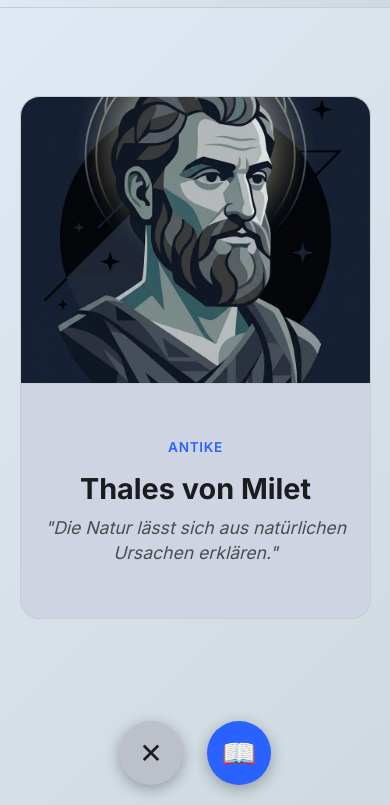
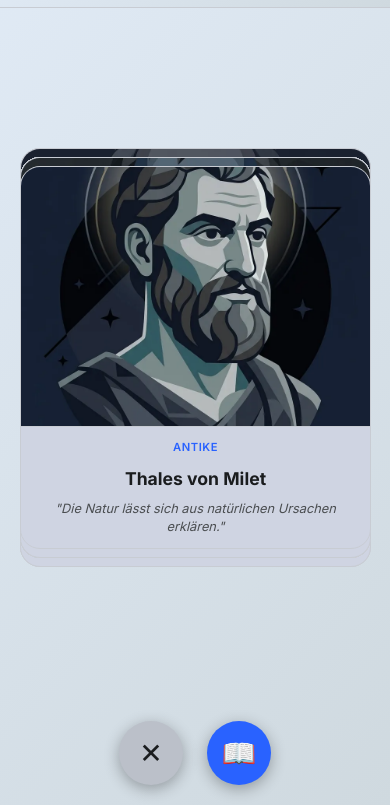
Before and after one commit to isma1973/Philosophiegeschichte, a website: page galerie.html in a window 390 px wide. Shown: the part 39-844 px from the top of the page. Drawn offline with Linux system fonts and the light colour scheme.

Commit message:
fix(galerie): responsive card sizing — smaller portrait, clamp() fonts, no text clip

```diff
--- a/galerie.html
+++ b/galerie.html
@@ -32,8 +32,9 @@
             position: absolute;
             width: 90vw;
             max-width: 420px;
-            /* Reduced height so buttons below never overlap */
-            height: min(62vh, 580px);
+            /* Content-driven height: stretches to fit image + text */
+            height: auto;
+            max-height: min(65vh, 600px);
             background: var(--bg-secondary);
             border: 1px solid var(--border);
             border-radius: var(--radius-lg);
@@ -45,7 +46,7 @@
             transition: transform 0.3s ease, opacity 0.3s ease;
             transform-origin: 50% 100%;
             will-change: transform;
-            transform: translateZ(0); /* Forces GPU rendering for smoother shadows */
+            transform: translateZ(0);
             cursor: grab;
         }
         body.dark-mode .tinder-card {
@@ -57,25 +58,61 @@
         }
         .tinder-card:active { cursor: grabbing; }
         .card-img {
-            flex: 1;
+            /* Portrait: max 40% of the card height, never more than 220px on small screens */
+            flex: 0 0 auto;
             object-fit: cover;
             width: 100%;
-            height: 55%;
+            height: clamp(140px, 35vh, 260px);
             border-bottom: 1px solid var(--border);
             pointer-events: none;
         }
         .card-body {
-            flex: 0 0 45%;
-            padding: var(--space-4);
+            flex: 1 1 auto;
+            padding: clamp(12px, 3vw, 20px);
             text-align: center;
             pointer-events: none;
             display: flex;
             flex-direction: column;
             justify-content: center;
+            gap: 4px;
+            overflow: hidden;
         }
-        .card-name { font-size: 1.8rem; font-weight: 700; margin-bottom: var(--space-2); }
-        .card-era { font-size: 0.85rem; color: var(--accent); font-weight: 600; text-transform: uppercase; margin-bottom: var(--space-3); letter-spacing: 0.05em; }
-        .card-quote { font-style: italic; font-size: 1.1rem; color: var(--text-light); line-height: 1.4; }
+        .card-name {
+            font-size: clamp(1.1rem, 4.5vw, 1.8rem);
+            font-weight: 700;
+            margin-bottom: 4px;
+            /* Prevent very long names from breaking layout */
+            overflow: hidden;
+            text-overflow: ellipsis;
+            white-space: nowrap;
+        }
+        .card-era {
+            font-size: clamp(0.7rem, 2.5vw, 0.85rem);
+            color: var(--accent);
+            font-weight: 600;
+            text-transform: uppercase;
+            margin-bottom: 6px;
+            letter-spacing: 0.05em;
+        }
+        .card-quote {
+            font-style: italic;
+            font-size: clamp(0.8rem, 2.8vw, 1rem);
+            color: var(--text-light);
+            line-height: 1.4;
+            /* Show up to 4 lines, clip the rest cleanly */
+            display: -webkit-box;
+            -webkit-line-clamp: 4;
+            -webkit-box-orient: vertical;
+            overflow: hidden;
+        }
+
+        /* Extra compact on very small screens (< 380px, older iPhones) */
+        @media (max-height: 700px) {
+            .card-img { height: clamp(110px, 28vh, 200px); }
+            .card-name { font-size: clamp(1rem, 4vw, 1.4rem); }
+            .card-quote { -webkit-line-clamp: 3; }
+            .action-btn { width: 52px; height: 52px; font-size: 22px; }
+        }
 
         /* Action buttons: static row BELOW the card stack, never overlaps */
         .gallery-actions {
```
